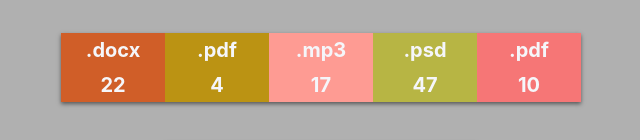
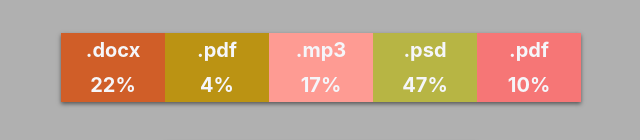
Before and after one commit to denys-drhn/goit-react-hw-01-components, a React (Create React App) app: page / in a window 1280 px wide. Shown: the part 380-520 px from the top of the page, without its empty margins (319-959 px from the left). Built offline with nearby package versions, Linux system fonts and the light colour scheme.

Commit message:
add % to tag <span>

```diff
--- a/src/components/Statistics/Statistics.jsx
+++ b/src/components/Statistics/Statistics.jsx
@@ -14,7 +14,7 @@ export const Statistics = ({ title, stats }) => {
           return (
             <li key={id} style={backgroundColor} className={css.item}>
               <span className={css.label}>{label}</span>
-              <span className={css.percentage}>{percentage}</span>
+              <span className={css.percentage}>{percentage}%</span>
             </li>
           );
         })}
```
